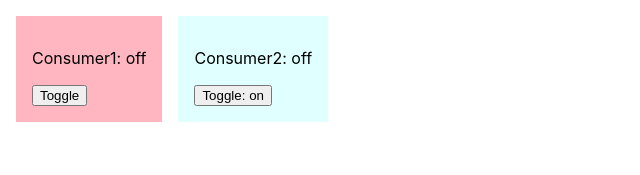
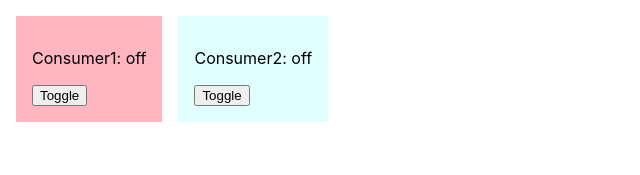
Before and after one commit to jonsamp/test-4-27-cra, a React (Create React App) app: page / in a window 1280 px wide. Shown: the top 175 px of the page, without its empty margins (0-640 px from the left). Built offline with nearby package versions, Linux system fonts and the light colour scheme.

Commit message:
remove logs

```diff
--- a/src/components/Consumer1.js
+++ b/src/components/Consumer1.js
@@ -3,7 +3,6 @@ import useToggle from '../hooks/useToggle';
 
 export function Consumer1() {
   const [on, setOn] = useToggle(false);
-  console.log('Rendering Consumer1');
 
   return (
     <div style={{ backgroundColor: 'lightpink', padding: '1rem' }}>
--- a/src/components/Consumer2.js
+++ b/src/components/Consumer2.js
@@ -3,14 +3,11 @@ import useToggle from '../hooks/useToggle';
 
 export function Consumer2() {
   const [on, setOn] = useToggle(false);
-  console.log('Rendering Consumer2');
 
   return (
     <div style={{ backgroundColor: 'lightcyan', padding: '1rem' }}>
       <p>Consumer2: {on ? 'on' : 'off'}</p>
-      <button onClick={() => setOn((prev) => !prev)}>
-        Toggle: {on ? 'off' : 'on'}
-      </button>
+      <button onClick={() => setOn((prev) => !prev)}>Toggle</button>
     </div>
   );
 }
```
